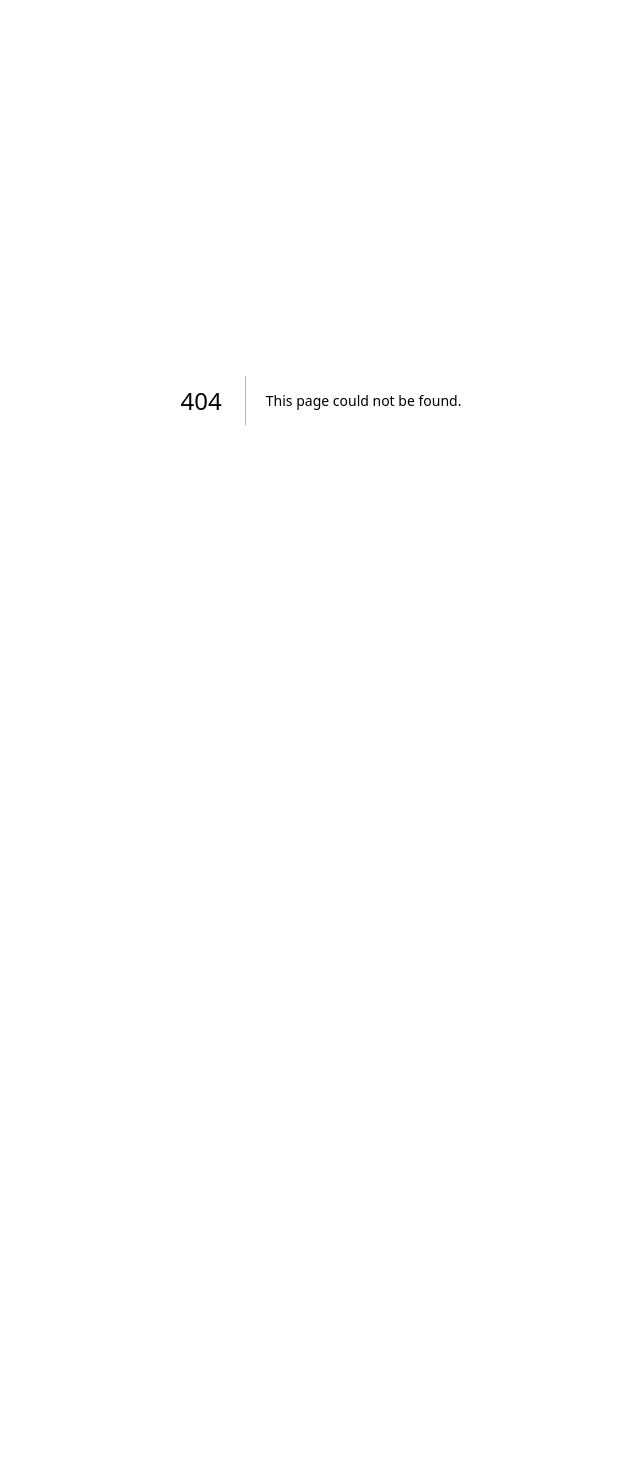
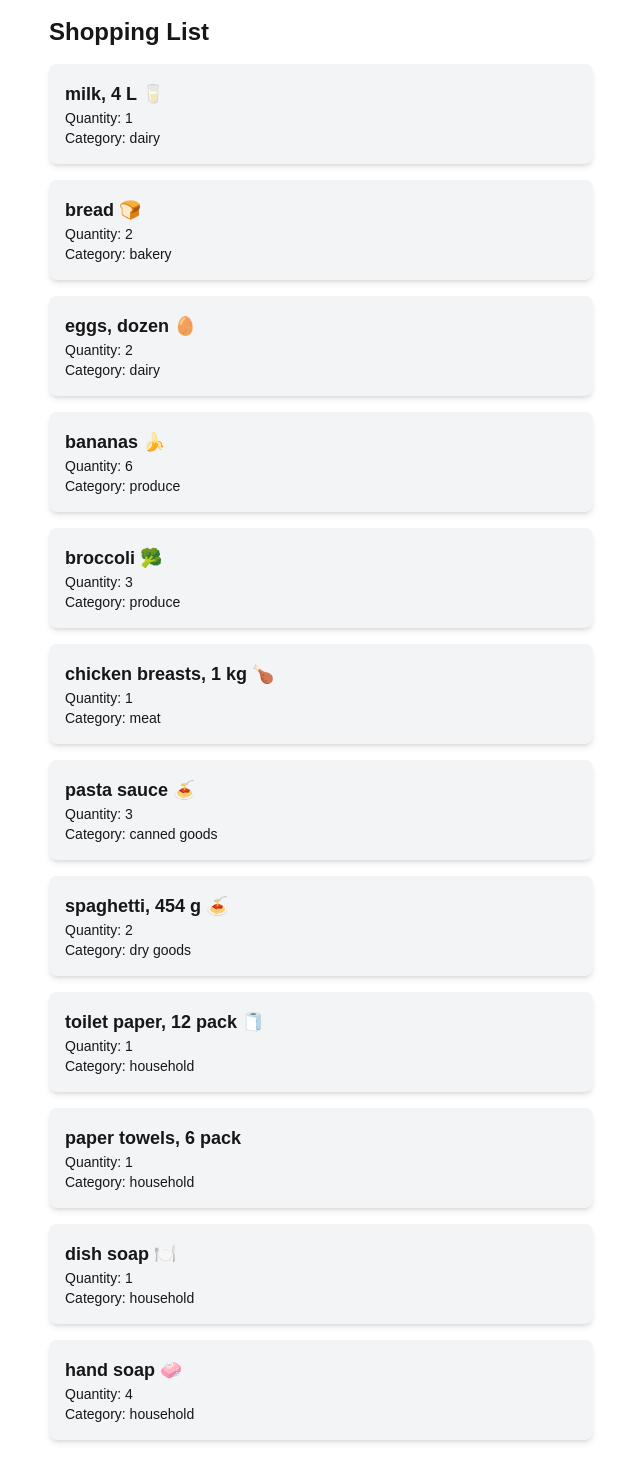
Before and after one commit to Wyden13/cprg306-assignments, a Next.js app: page /week-3 in a window 1280 px wide. Before the commit this address had no page. Shown: the top 1469 px of the page, without its empty margins (319-959 px from the left). Before the commit the page ends 800 px from the top, so only its background shows below. Built offline with nearby package versions, Linux system fonts and the light colour scheme.

Commit message:
added week-2 page

```diff
--- a/app/page.js
+++ b/app/page.js
@@ -7,6 +7,7 @@
       <h1>CPRG 306: Web Development 2 - Assignments</h1>
       <p>
         <Link href="/week-2">Go to Week 2</Link>
+        <Link href="/week-3">Go to Week 3</Link>
       </p>
     </main>
 
--- a/app/week-2/page.js
+++ b/app/week-2/page.js
@@ -1,7 +1,7 @@
 import StudentInfo from './StudentInfo';
 export default function Page() {
   return (
-    <main>
+    <main className="grid place-items-center min-h-screen">
       <h1>Shopping List</h1>
       <StudentInfo />
     </main>
--- /dev/null
+++ b/app/week-3/GroceryItem.js
@@ -0,0 +1,9 @@
+export default function Item({ name, quantity, category }) {
+    return (
+        <div className="bg-gray-100 mb-4 p-4 rounded-lg shadow-md">
+            <h2 className="text-lg font-semibold">{name}</h2>
+            <p className="text-sm">Quantity: {quantity}</p>
+            <p className="text-sm">Category: {category}</p>
+        </div>
+    );
+}
--- /dev/null
+++ b/app/week-3/GroceryItemList.js
@@ -0,0 +1,90 @@
+import Item from './GroceryItem';
+export default function GroceryItemList({ items }) {
+    const item1 = {
+    name: "milk, 4 L 🥛",
+    quantity: 1,
+    category: "dairy",
+    };
+
+    const item2 = {
+    name: "bread 🍞",
+    quantity: 2,
+    category: "bakery",
+    };
+
+    const item3 = {
+    name: "eggs, dozen 🥚",
+    quantity: 2,
+    category: "dairy",
+    };
+
+    const item4 = {
+    name: "bananas 🍌",
+    quantity: 6,
+    category: "produce",
+    };
+
+    const item5 = {
+    name: "broccoli 🥦",
+    quantity: 3,
+    category: "produce",
+    };
+
+    const item6 = {
+    name: "chicken breasts, 1 kg 🍗",
+    quantity: 1,
+    category: "meat",
+    };
+
+    const item7 = {
+    name: "pasta sauce 🍝",
+    quantity: 3,
+    category: "canned goods",
+    };
+
+    const item8 = {
+    name: "spaghetti, 454 g 🍝",
+    quantity: 2,
+    category: "dry goods",
+    };
+
+    const item9 = {
+    name: "toilet paper, 12 pack 🧻",
+    quantity: 1,
+    category: "household",
+    };
+
+    const item10 = {
+    name: "paper towels, 6 pack",
+    quantity: 1,
+    category: "household",
+    };
+
+    const item11 = {
+    name: "dish soap 🍽️",
+    quantity: 1,
+    category: "household",
+    };
+
+    const item12 = {
+    name: "hand soap 🧼",
+    quantity: 4,
+    category: "household",
+    };
+    return(
+        <div>
+            <Item name={item1.name} quantity={item1.quantity} category={item1.category} />
+            <Item name={item2.name} quantity={item2.quantity} category={item2.category} />
+            <Item name={item3.name} quantity={item3.quantity} category={item3.category} />
+            <Item name={item4.name} quantity={item4.quantity} category={item4.category} />
+            <Item name={item5.name} quantity={item5.quantity} category={item5.category} />
+            <Item name={item6.name} quantity={item6.quantity} category={item6.category} />
+            <Item name={item7.name} quantity={item7.quantity} category={item7.category} />
+            <Item name={item8.name} quantity={item8.quantity} category={item8.category} />
+            <Item name={item9.name} quantity={item9.quantity} category={item9.category} />
+            <Item name={item10.name} quantity={item10.quantity} category={item10.category} />
+            <Item name={item11.name} quantity={item11.quantity} category={item11.category} />
+            <Item name={item12.name} quantity={item12.quantity} category={item12.category} />
+        </div>
+    )
+}
--- /dev/null
+++ b/app/week-3/page.js
@@ -0,0 +1,9 @@
+import GroceryItemList from './GroceryItemList';
+export default function Page() {
+    return(
+        <main className ="p-4 max-w-xl mx-auto">
+            <h1 className="text-2xl font-bold mb-4">Shopping List</h1>
+            <GroceryItemList />
+        </main>
+    )
+}
```
